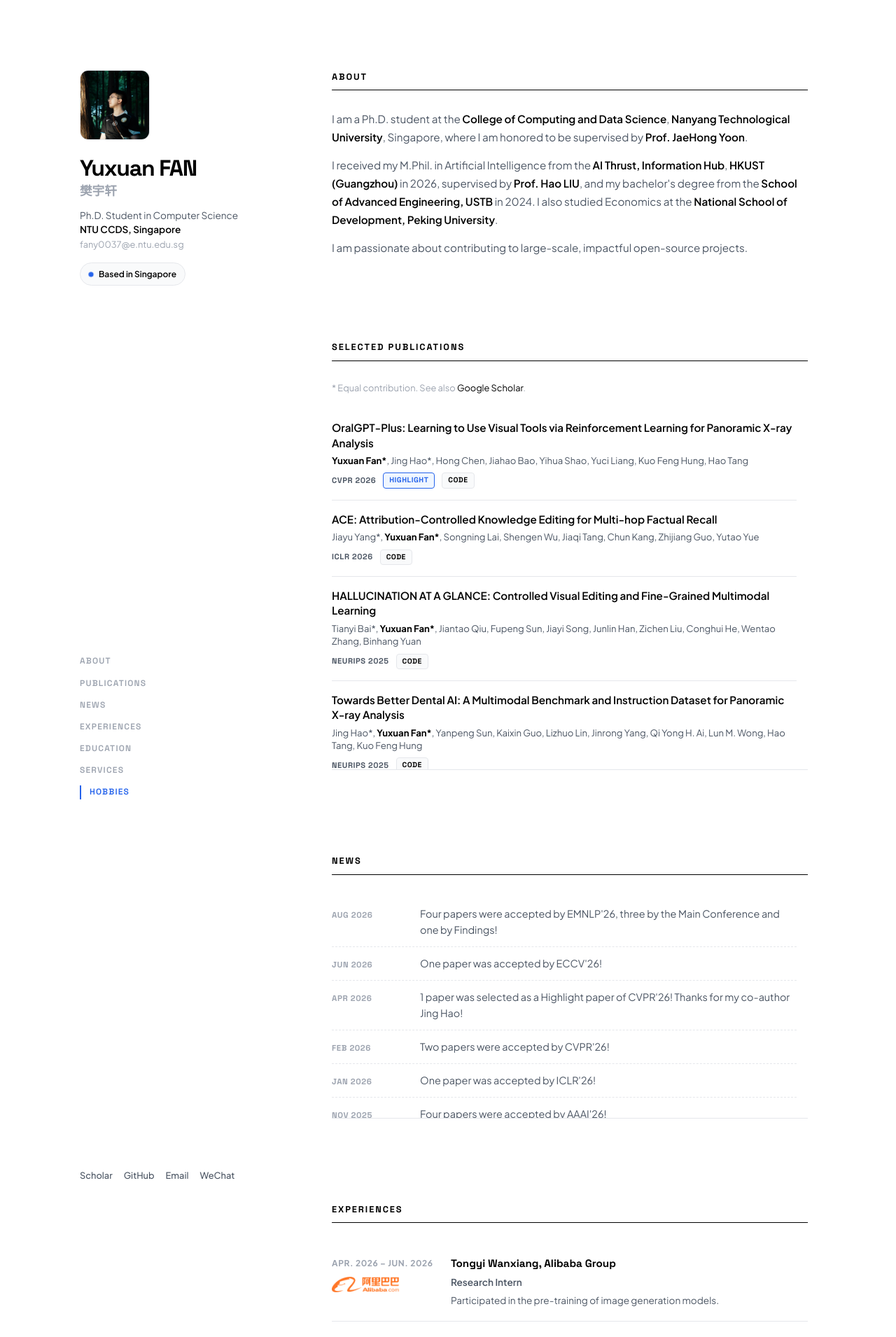
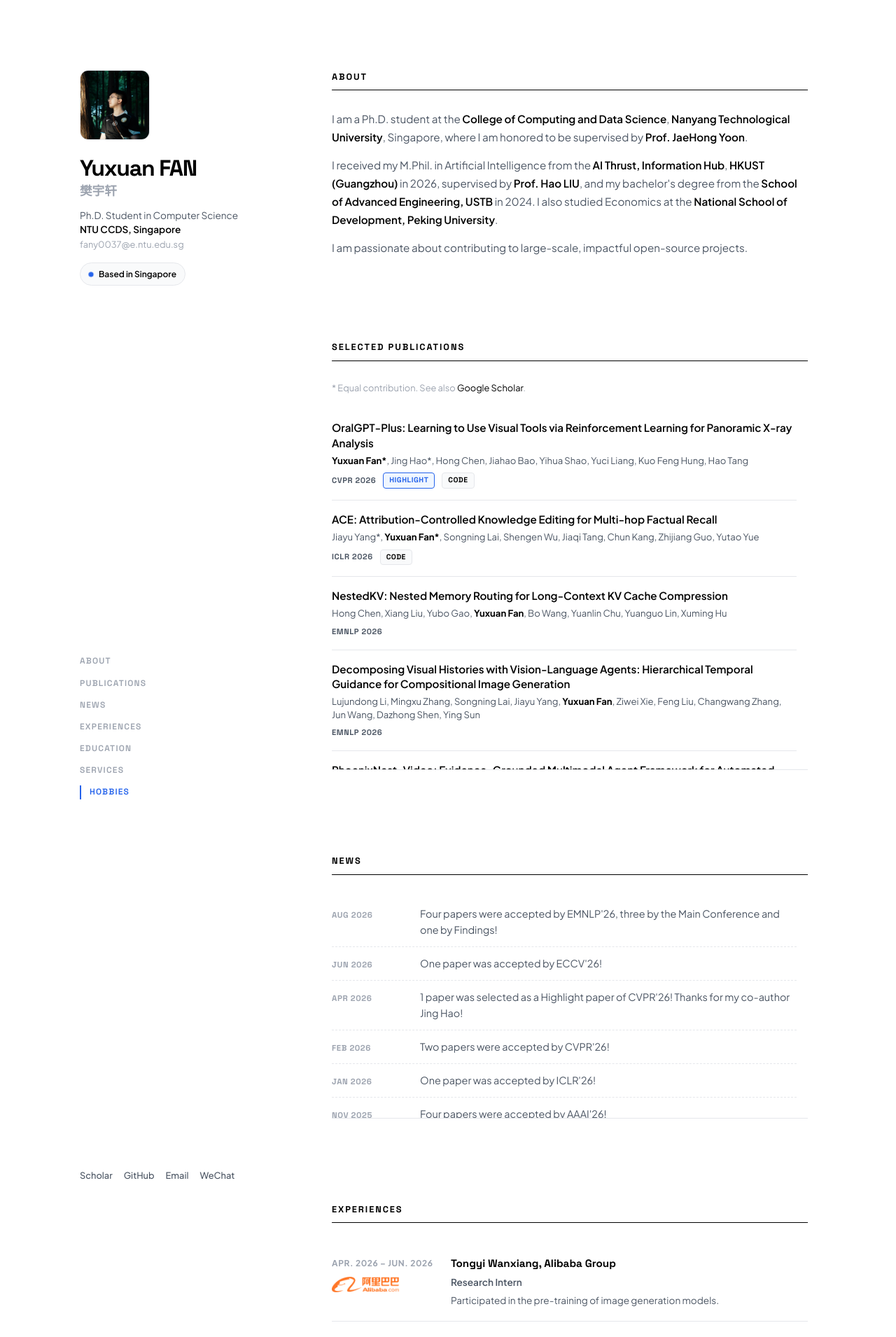
Before and after one commit to yuxuanfanOrion/yuxuanfanOrion.github.io, a Jekyll site: the page built from _pages/about.md, in a window 1280 px wide. Shown: the top 1910 px of the page at 70% size. Built offline with Jekyll 4.4.1, drawn with Linux system fonts in a browser that asks for light colours.

Commit message:
Add four EMNLP 2026 papers (three Main, one Findings)

```diff
--- a/_data/publications.yml
+++ b/_data/publications.yml
@@ -9,6 +9,22 @@
   venue: "ICLR 2026"
   paper_url: "https://arxiv.org/abs/2510.07896"
   code_url: "https://github.com/yjywdzh/ACE"
+
+- title: "NestedKV: Nested Memory Routing for Long-Context KV Cache Compression"
+  authors: 'Hong Chen, Xiang Liu, Yubo Gao, <b>Yuxuan Fan</b>, Bo Wang, Yuanlin Chu, Yuanguo Lin, Xuming Hu'
+  venue: "EMNLP 2026"
+
+- title: "Decomposing Visual Histories with Vision-Language Agents: Hierarchical Temporal Guidance for Compositional Image Generation"
+  authors: 'Lujundong Li, Mingxu Zhang, Songning Lai, Jiayu Yang, <b>Yuxuan Fan</b>, Ziwei Xie, Feng Liu, Changwang Zhang, Jun Wang, Dazhong Shen, Ying Sun'
+  venue: "EMNLP 2026"
+
+- title: "PhoenixNest-Video: Evidence-Grounded Multimodal Agent Framework for Automated Video Interview Assessment"
+  authors: '<b>Yuxuan Fan</b>, Miaojun Huang, Haimei Zhang, Jingshen Wu, Hao Liu'
+  venue: "EMNLP 2026"
+
+- title: "Demystifying Hidden-State Recurrence: Switchable Latent Reasoning with On-Policy Reinforcement Learning"
+  authors: 'Jiayu Yang, Chao Chen, Shengen Wu, Yinhong Liu, <b>Yuxuan Fan</b>, Lujundong Li, Songning Lai, Chengwei Qin, Zhijiang Guo'
+  venue: "EMNLP 2026 Findings"
 
 - title: "HALLUCINATION AT A GLANCE: Controlled Visual Editing and Fine-Grained Multimodal Learning"
   authors: 'Tianyi Bai*, <b>Yuxuan Fan*</b>, Jiantao Qiu, Fupeng Sun, Jiayi Song, Junlin Han, Zichen Liu, Conghui He, Wentao Zhang, Binhang Yuan'
```
